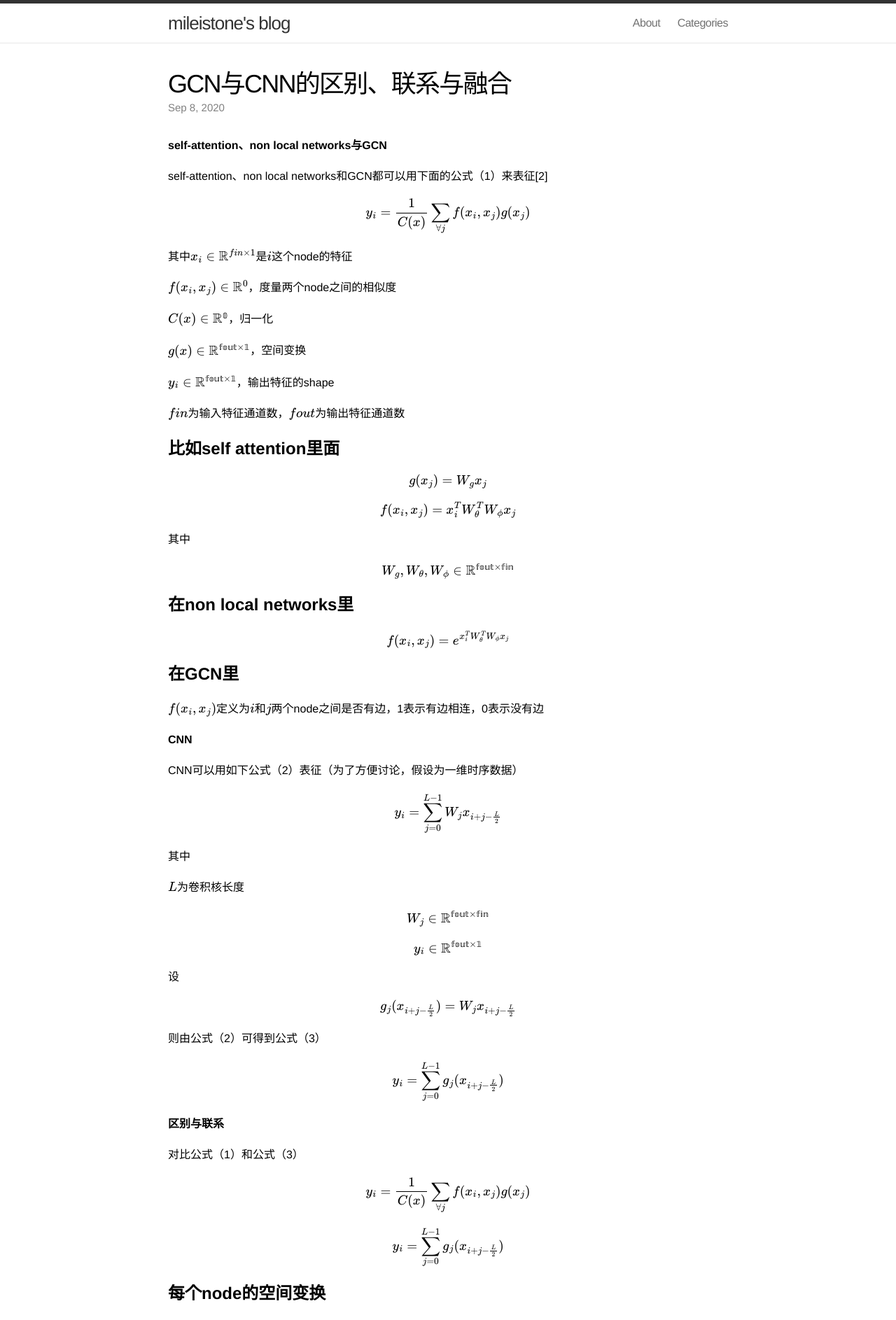
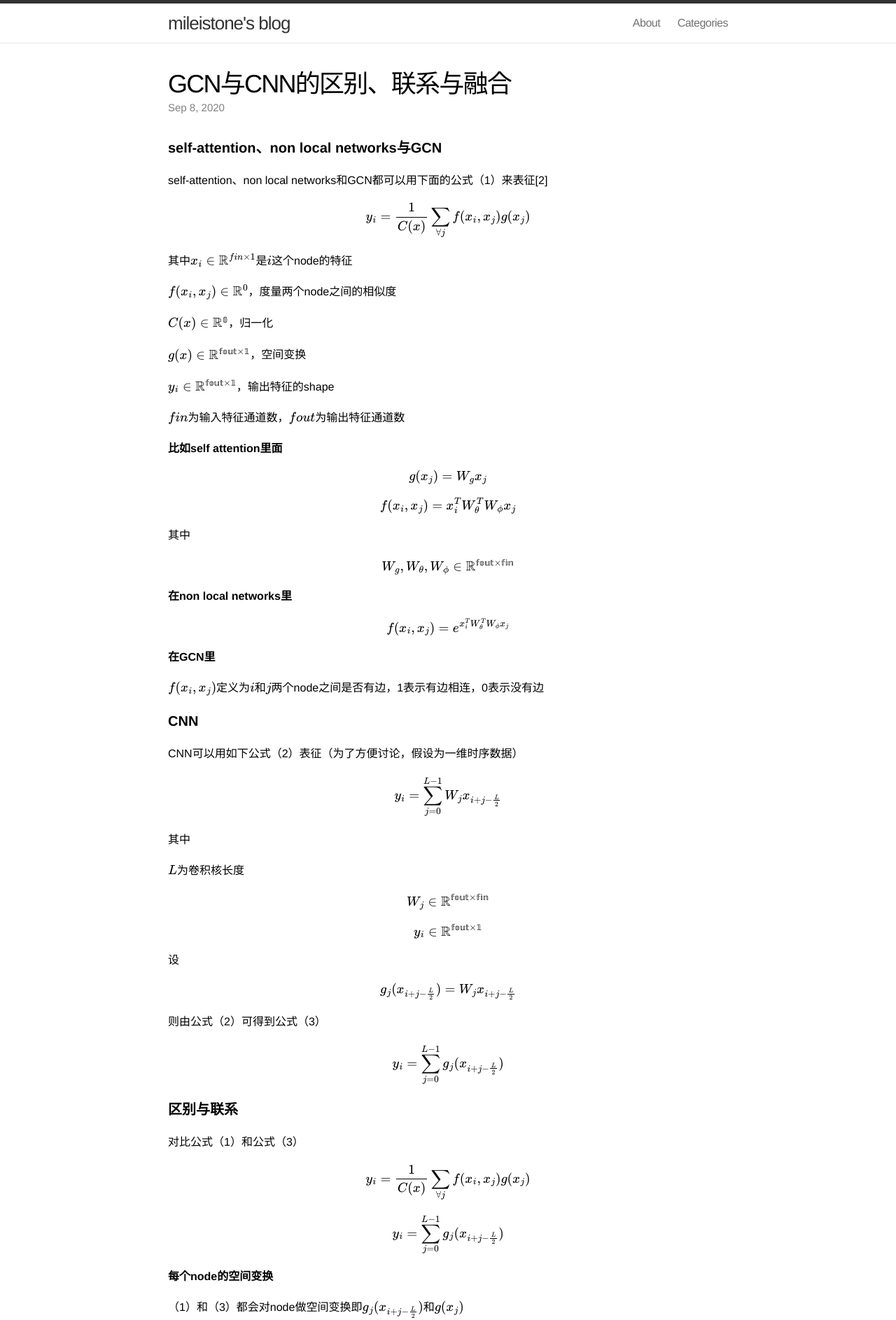
Before and after one commit to mileistone/mileistone.github.io, a Jekyll site: the page built from _posts/2020-09-08-GCN-vs-CNN.md, in a window 1280 px wide. Shown: the top 1886 px of the page at 70% size. Built offline with Jekyll 4.4.1, drawn with Linux system fonts in a browser that asks for light colours; formulas are drawn with MathJax 3; comment, search, counter and statistics services are not loaded.

Commit message:
Update 2020-09-08-GCN-vs-CNN.md

```diff
--- a/_posts/2020-09-08-GCN-vs-CNN.md
+++ b/_posts/2020-09-08-GCN-vs-CNN.md
@@ -7,7 +7,7 @@ categories: Work
 date: 2020-09-08 22:00:00
 ---
 
-### self-attention、non local networks与GCN
+##### self-attention、non local networks与GCN
 self-attention、non local networks和GCN都可以用下面的公式（1）来表征[2]
 
 $$y_i = \frac{1}{C(x)} \sum_{\forall{j}} {f(x_i, x_j)g(x_j)}$$
@@ -25,7 +25,7 @@ $$y_i \in \mathbb{R^{fout \times 1}}$$，输出特征的shape
 $$fin$$为输入特征通道数，$$fout$$为输出特征通道数
 
 
-#### 比如self attention里面
+###### 比如self attention里面
 
 $$g(x_j) = W_g x_j$$
 
@@ -35,15 +35,15 @@ $$f(x_i,x_j) = x_{i}^T W_\theta^T W_\phi x_j$$
 
 $$W_g, W_\theta, W_\phi \in \mathbb{R^{fout \times fin}}$$
 
-#### 在non local networks里
+###### 在non local networks里
 
 $$f(x_i,x_j) = e^{x_{i}^T W_\theta^T W_\phi x_j}$$
 
-#### 在GCN里
+###### 在GCN里
 
 $$f(x_i,x_j)$$定义为$$i$$和$$j$$两个node之间是否有边，1表示有边相连，0表示没有边
 
-### CNN
+##### CNN
 
 CNN可以用如下公式（2）表征（为了方便讨论，假设为一维时序数据）
 
@@ -65,7 +65,7 @@ $$g_j(x_{i+j-\frac{L}{2}}) = W_j x_{i+j-\frac{L}{2}}$$
 
 $$y_i = \sum_{j=0}^{L-1} g_j(x_{i+j-\frac{L}{2}})$$
 
-### 区别与联系
+##### 区别与联系
 
 对比公式（1）和公式（3）
 
@@ -73,13 +73,13 @@ $$y_i = \frac{1}{C(x)} \sum_{\forall{j}} {f(x_i, x_j)g(x_j)}$$
 
 $$y_i = \sum_{j=0}^{L-1} g_j(x_{i+j-\frac{L}{2}})$$
 
-#### 每个node的空间变换
+###### 每个node的空间变换
 
 （1）和（3）都会对node做空间变换即$$g_j(x_{i+j-\frac{L}{2}})$$和$$g(x_j)$$
 
 但是（1）中每个点的空间变换是相同的，而（3）中不同点做的空间变换不同
 
-#### 对node与node之间相关性的建模
+###### 对node与node之间相关性的建模
 
 （3）中通过$$f(x_i, x_j)$$对每个空间变化之后的特征进行加权，$$f(x_i, x_j)$$（即self-attention）显式地对node与node之间的相关性进行了建模，而且这个相关性相对输入而言是动态的。
 
@@ -87,12 +87,12 @@ $$y_i = \sum_{j=0}^{L-1} g_j(x_{i+j-\frac{L}{2}})$$
 
 这个有点像BN和SENet，BN中的$$\gamma$$对每个通道有一个加权，SENet会通过SE模块去学每个通道的加权（论文中叫attention），BN中的$$\gamma$$是静态的，训练结束后每个通道的加权不会根据输入的变化而变化，而SENet中的attention是动态的，每个通道上的attention会因为输入不同而发生变化。
 
-#### 局部与全局
+###### 局部与全局
 
 （1）中$$y_i$$取决于上一层所有的node，而（3）中$$y_i$$仅取决于$$i$$附近的node（卷积核的size决定其范围）
 
 
-### 融合
+##### 融合
 
 公式（1）和（3）既有相似又有区别，那么很直接的一个想法是能否对它们的特性做排列组合，得到更好的模型呢？
 
```
